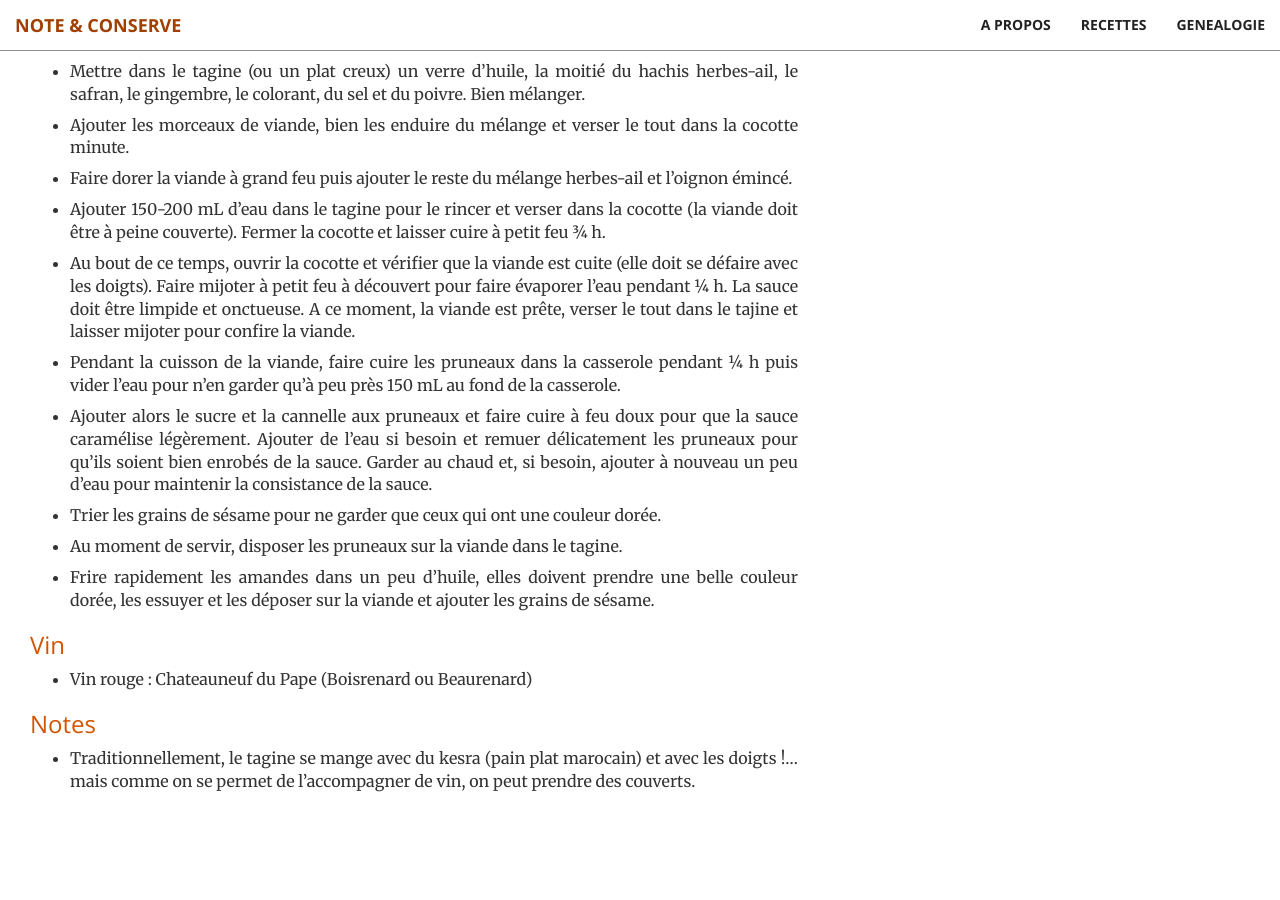
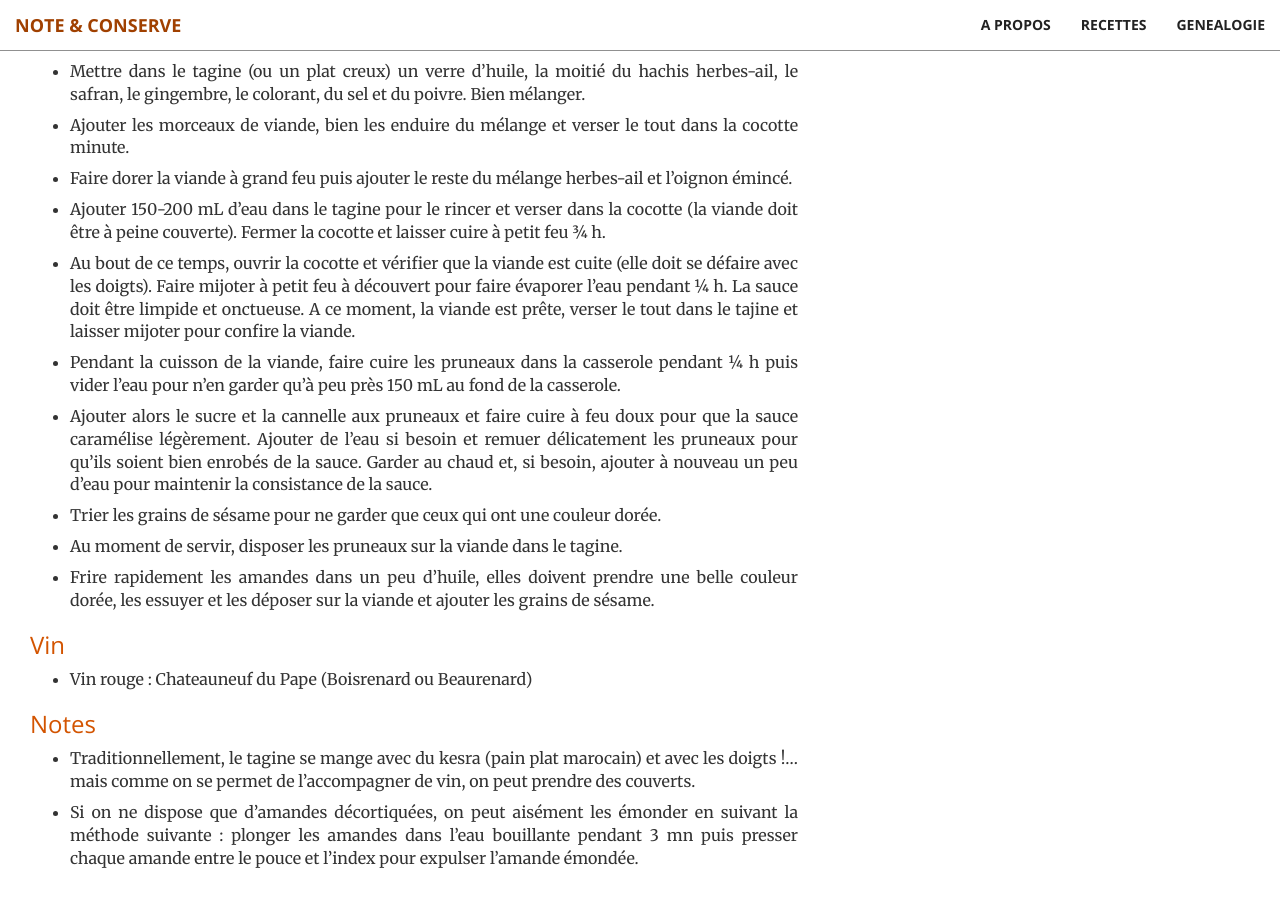
Before and after one commit to brignogan/brignogan.github.io, a Jekyll site: the page built from _posts/2018-06-19-tagine-pruneaux.md, in a window 1280 px wide and 900 px high, scrolled down 1094 px. Built offline with Jekyll 4.4.1, drawn with Linux system fonts in a browser that asks for light colours; before the commit the page ends 1917 px from its top, so only the background shows below that; some of the changed lines change nothing that is shown; some of the changed text lies outside the part shown.

Commit message:
Update 2018-06-19-tagine-pruneaux.md
ajout de note

```diff
--- a/_posts/2018-06-19-tagine-pruneaux.md
+++ b/_posts/2018-06-19-tagine-pruneaux.md
@@ -15,7 +15,7 @@ Cette recette vient de Halima (Rabat)
 * 1,5 kg d’agneau avec os (épaule)
 * 1 gros oignon
 * 400 g de pruneaux secs
-* 100 g d’amandes émondées
+* 100 g d’amandes émondées (voir note)
 * 1 bouquet de persil plat
 * 1 bouquet de coriandre
 * 1 grosse gousse d’ail
@@ -46,3 +46,4 @@ Cette recette vient de Halima (Rabat)
 
 ### Notes
 * Traditionnellement, le tagine se mange avec du kesra (pain plat marocain) et avec les doigts !… mais comme on se permet de l'accompagner de vin, on peut prendre des couverts.
+* Si on ne dispose que d'amandes décortiquées, on peut aisément les émonder en suivant la méthode suivante : plonger les amandes dans l'eau bouillante pendant 3 mn puis presser chaque amande entre le pouce et l'index pour expulser l'amande émondée.
```
